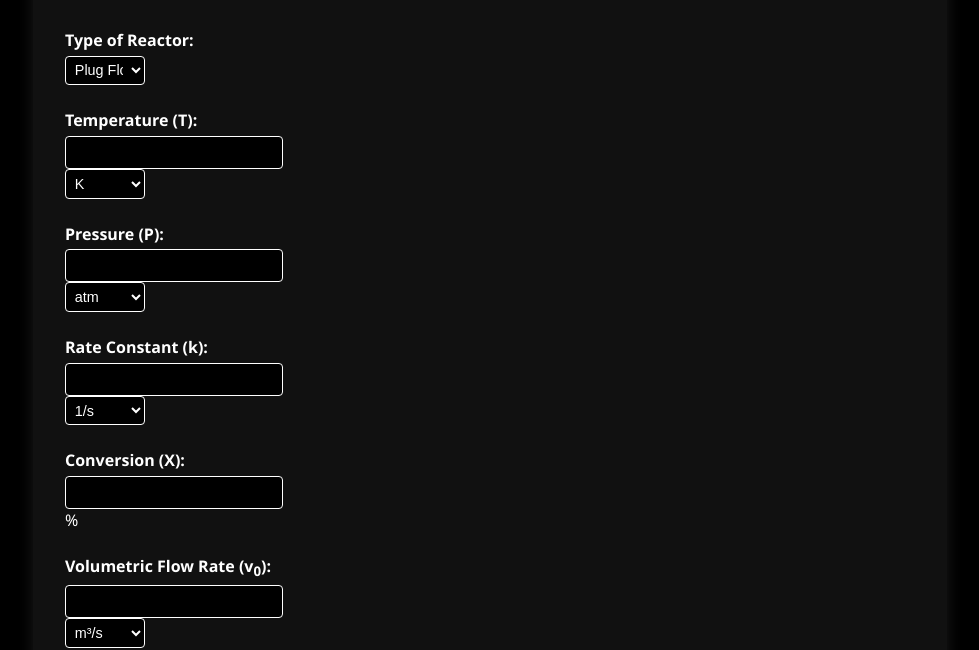
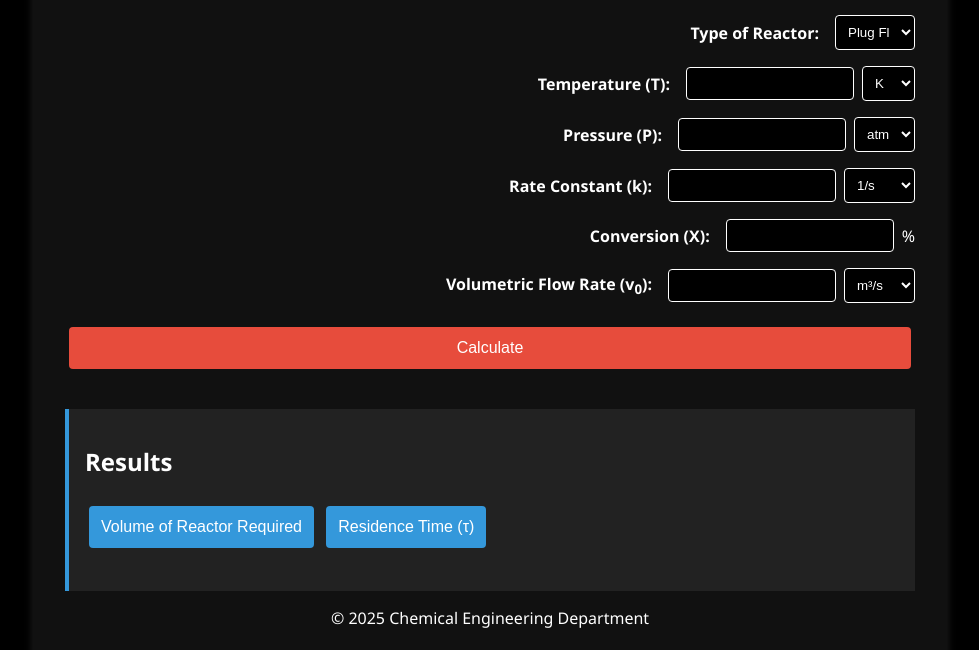
Before and after one commit to kusira623ate/cll122_demo, a plain HTML site: page index.html in a window 1280 px wide. Shown: the part 175-825 px from the top of the page, without its empty margins (150-1129 px from the left). Drawn offline with Linux system fonts and the light colour scheme.

Commit message:
Update styles.css

```diff
--- a/styles.css
+++ b/styles.css
@@ -1,7 +1,7 @@
 body {
+  font-family: 'Segoe UI', Tahoma, Geneva, Verdana, sans-serif;
   background-color: #000;
   color: #fff;
-  font-family: 'Segoe UI', Tahoma, Geneva, Verdana, sans-serif;
   margin: 0;
   padding: 0;
 }
@@ -12,18 +12,17 @@ body {
   padding: 2rem;
   background-color: #111;
   border-radius: 10px;
-  box-shadow: 0 0 15px rgba(255, 255, 255, 0.1);
+  box-shadow: 0 0 10px #222;
 }
 
-header {
+header, footer {
   text-align: center;
-  margin-bottom: 2rem;
+  margin-bottom: 1.5rem;
 }
 
 h1 {
   font-size: 2rem;
-  font-weight: bold;
-  color: #fff;
+  margin-bottom: 0.5rem;
 }
 
 form {
@@ -33,56 +32,48 @@ form {
 
 .form-group {
   display: flex;
-  flex-direction: column;
-  margin-bottom: 1.5rem;
+  align-items: center;
+  margin-bottom: 1rem;
 }
 
 label {
+  flex: 1.5;
   font-weight: bold;
-  margin-bottom: 0.3rem;
+  margin-right: 1rem;
+  text-align: right;
 }
 
-.input-row {
-  display: flex;
-  align-items: center;
-  gap: 0.5rem;
-  flex-wrap: wrap;
-}
-
-input[type="number"],
-input[type="text"] {
+input, select {
+  padding: 0.5rem;
+  border-radius: 4px;
   background-color: #000;
   color: #fff;
   border: 1px solid #fff;
-  border-radius: 4px;
-  padding: 0.5rem;
-  width: 200px;
+}
+
+input[type="number"] {
+  width: 100%;
+  max-width: 150px;
+  margin-right: 0.5rem;
 }
 
 select {
-  background-color: #000;
-  color: #fff;
-  border: 1px solid #fff;
-  border-radius: 4px;
-  padding: 0.3rem;
-  font-size: 0.9rem;
-  min-width: 60px;
+  width: auto;
   max-width: 80px;
 }
 
 button {
-  padding: 0.6rem 1.2rem;
-  margin: 1rem 0.5rem 0 0;
+  padding: 0.75rem;
   font-size: 1rem;
-  font-weight: bold;
+  margin: 0.5rem 0.25rem;
   border-radius: 4px;
+  border: none;
   cursor: pointer;
-  border: none;
 }
 
 button[type="submit"] {
   background-color: #e74c3c;
-  color: white;
+  color: #fff;
 }
 
 button[type="submit"]:hover {
@@ -100,15 +91,13 @@ button[type="submit"]:hover {
 
 #results {
   margin-top: 2rem;
-  background-color: #1a1a1a;
   padding: 1rem;
-  border-left: 5px solid #2ecc71;
-  font-weight: bold;
+  background: #222;
+  border-left: 4px solid #3498db;
 }
 
-footer {
-  text-align: center;
-  margin-top: 3rem;
-  font-size: 0.9rem;
-  color: #888;
+#output {
+  margin-top: 1rem;
+  font-weight: bold;
+  font-size: 1.2rem;
 }
```
